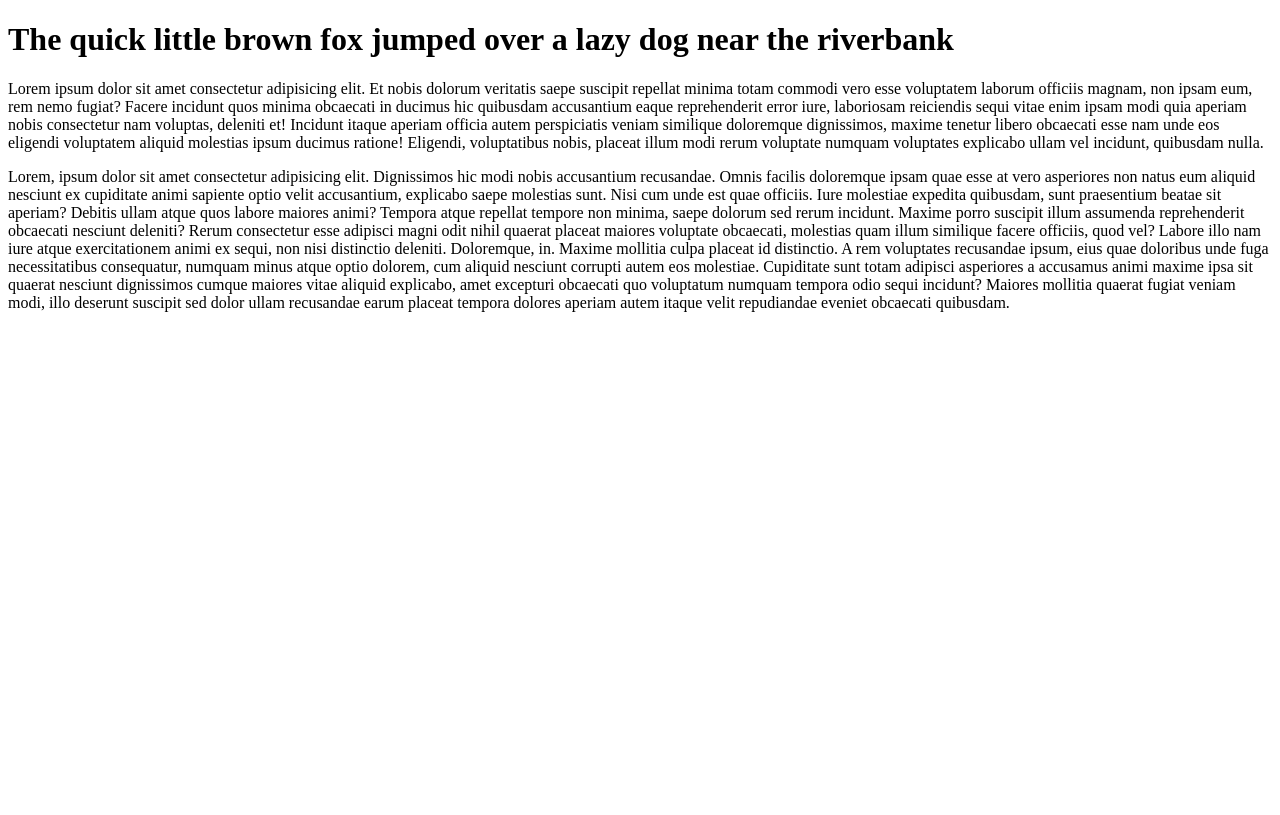
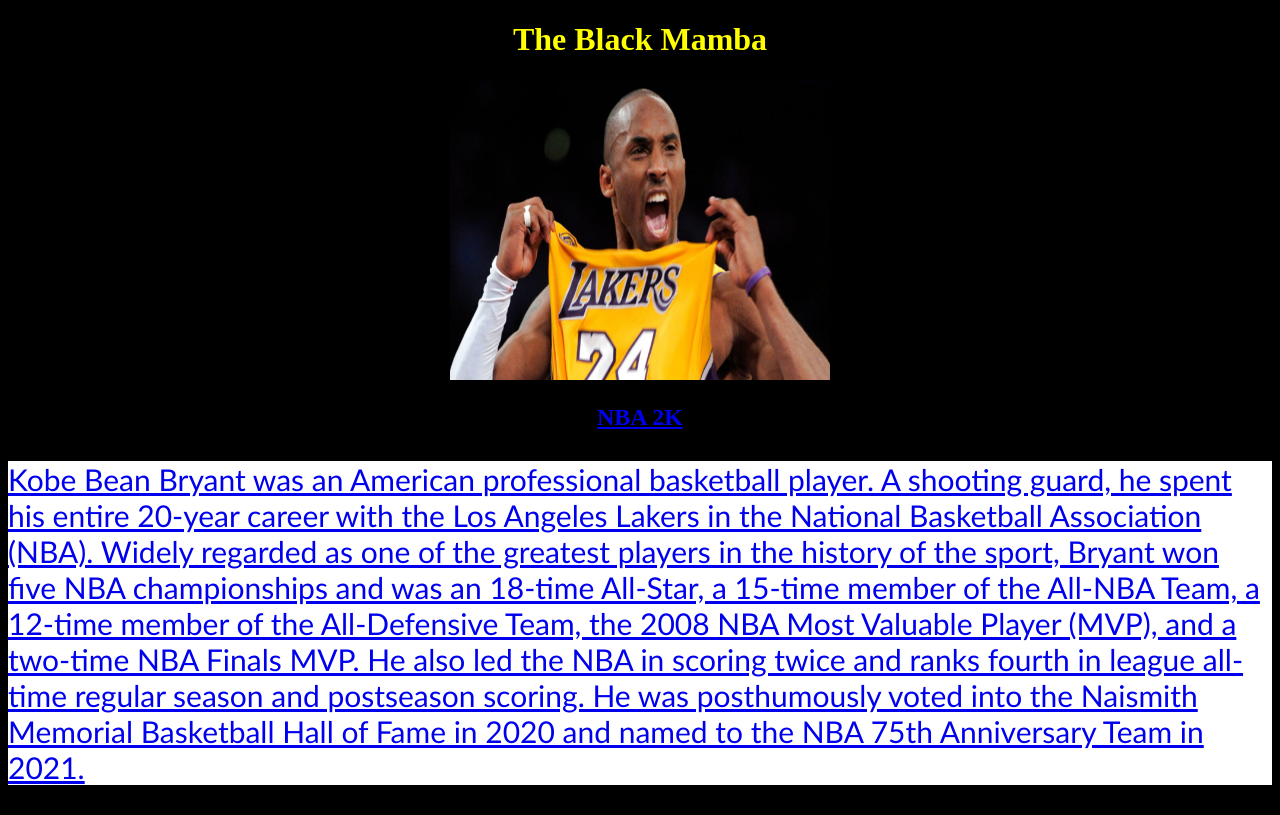
Before and after one commit to markiets/my-first-repo, a plain HTML site: page index.html in a window 1280 px wide. Drawn offline with Linux system fonts and the light colour scheme.

Commit message:
Sample Modified with Image

```diff
--- a/index.html
+++ b/index.html
@@ -1,19 +1,75 @@
 <!DOCTYPE html>
 <html>
   <head>
-    <title>
-      My First Web Page
-    </title>
+    <style>
+      body {
+        background: black;
+      }
+    </style>
+    <style>
+      h1 {
+        text-align: center;
+      }
+    </style>
+    <style>
+      p {
+        background-color: white;
+        font-family: "Gill Sans", "Gill Sans MT", Calibri, "Trebuchet MS",
+          sans-serif;
+        font-size:30px;
+      }
+    </style>
+    <style>
+      h1 {
+        color: yellow;
+      }
+    </style>
+    <style>
+      i {
+        color: purple;
+      }
+    </style>
+    <style>
+      div {
+        text-align: center;
+      }
+    </style>
+    <style>
+      img {
+        width: 30%;
+      }
+    </style>
+    <style>
+      h2 {
+        text-align: center;
+      }
+    </style>
+    <title>My First Web Page</title>
   </head>
   <body>
-    <h1>
-      The quick little brown fox jumped over a lazy dog near the riverbank
-    </h1>
-    <p>
-      Lorem ipsum dolor sit amet consectetur adipisicing elit. Et nobis dolorum veritatis saepe suscipit repellat minima totam commodi vero esse voluptatem laborum officiis magnam, non ipsam eum, rem nemo fugiat? Facere incidunt quos minima obcaecati in ducimus hic quibusdam accusantium eaque reprehenderit error iure, laboriosam reiciendis sequi vitae enim ipsam modi quia aperiam nobis consectetur nam voluptas, deleniti et! Incidunt itaque aperiam officia autem perspiciatis veniam similique doloremque dignissimos, maxime tenetur libero obcaecati esse nam unde eos eligendi voluptatem aliquid molestias ipsum ducimus ratione! Eligendi, voluptatibus nobis, placeat illum modi rerum voluptate numquam voluptates explicabo ullam vel incidunt, quibusdam nulla.
-    </p>
-    <p>
-      Lorem, ipsum dolor sit amet consectetur adipisicing elit. Dignissimos hic modi nobis accusantium recusandae. Omnis facilis doloremque ipsam quae esse at vero asperiores non natus eum aliquid nesciunt ex cupiditate animi sapiente optio velit accusantium, explicabo saepe molestias sunt. Nisi cum unde est quae officiis. Iure molestiae expedita quibusdam, sunt praesentium beatae sit aperiam? Debitis ullam atque quos labore maiores animi? Tempora atque repellat tempore non minima, saepe dolorum sed rerum incidunt. Maxime porro suscipit illum assumenda reprehenderit obcaecati nesciunt deleniti? Rerum consectetur esse adipisci magni odit nihil quaerat placeat maiores voluptate obcaecati, molestias quam illum similique facere officiis, quod vel? Labore illo nam iure atque exercitationem animi ex sequi, non nisi distinctio deleniti. Doloremque, in. Maxime mollitia culpa placeat id distinctio. A rem voluptates recusandae ipsum, eius quae doloribus unde fuga necessitatibus consequatur, numquam minus atque optio dolorem, cum aliquid nesciunt corrupti autem eos molestiae. Cupiditate sunt totam adipisci asperiores a accusamus animi maxime ipsa sit quaerat nesciunt dignissimos cumque maiores vitae aliquid explicabo, amet excepturi obcaecati quo voluptatum numquam tempora odio sequi incidunt? Maiores mollitia quaerat fugiat veniam modi, illo deserunt suscipit sed dolor ullam recusandae earum placeat tempora dolores aperiam autem itaque velit repudiandae eveniet obcaecati quibusdam.
-    </p>
+    <h1>The Black Mamba</h1>
+    <div>
+      <img src="test.jpg" alt="The Black Mamba" width="300" height="300" />
+    </div>
+    <a
+      href="https://nba.2k.com/2k24/"
+      title="This will take you to NBA 2K website"
+    >
+      <h2>NBA 2K</h2>
+
+      <p>
+        Kobe Bean Bryant was an American professional basketball player. A
+        shooting guard, he spent his entire 20-year career with the Los Angeles
+        Lakers in the National Basketball Association (NBA). Widely regarded as
+        one of the greatest players in the history of the sport, Bryant won five
+        NBA championships and was an 18-time All-Star, a 15-time member of the
+        All-NBA Team, a 12-time member of the All-Defensive Team, the 2008 NBA
+        Most Valuable Player (MVP), and a two-time NBA Finals MVP. He also led
+        the NBA in scoring twice and ranks fourth in league all-time regular
+        season and postseason scoring. He was posthumously voted into the
+        Naismith Memorial Basketball Hall of Fame in 2020 and named to the NBA
+        75th Anniversary Team in 2021.
+      </p>
+    </a>
   </body>
 </html>
```
Also changed, not shown: test.jpg (added).
